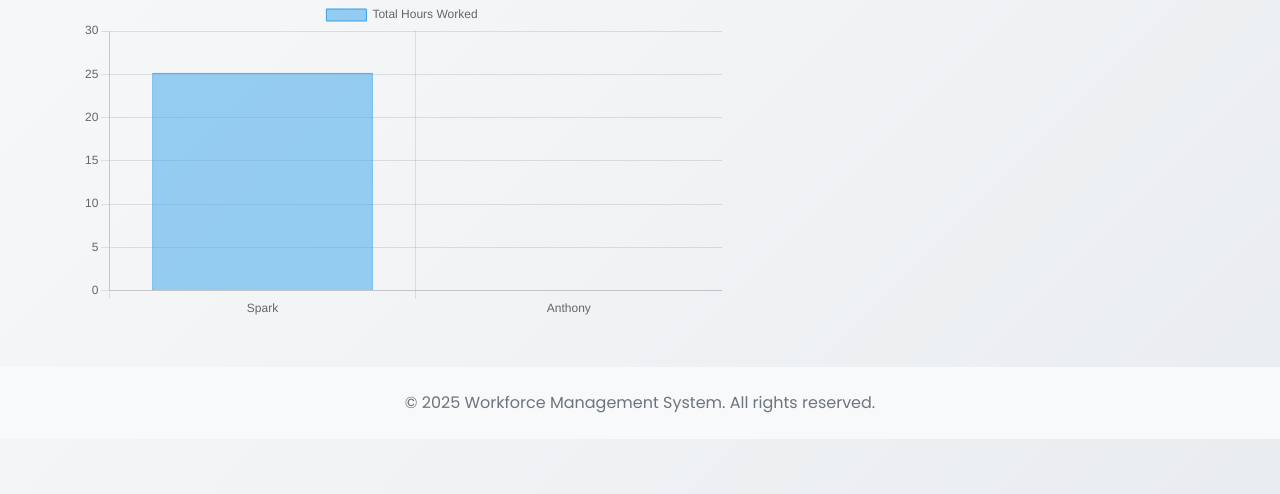
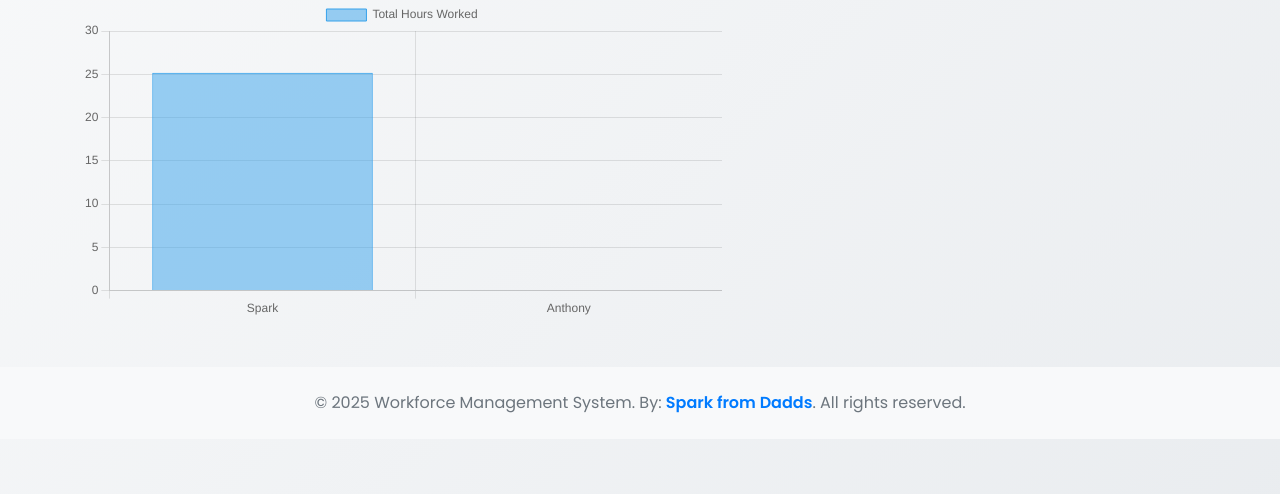
Before and after one commit to marley50000/Work-Place-Management, a Flask app: page /analytics in a window 1280 px wide; the page is wider, and only the part inside the window is pictured. Shown: the part 211-705 px from the top of that part. Run offline with Flask 3, Linux system fonts and the light colour scheme; a user stored in the database is signed in; some libraries are stand-ins or nearby versions.

Commit message:
Update base.html

```diff
--- a/wms/templates/base.html
+++ b/wms/templates/base.html
@@ -86,11 +86,15 @@
         {% block content %}{% endblock %}
     </div>
     <footer class="bg-light text-center text-muted py-4 mt-5">
-        <div class="container">
-            <p class="mb-0">© 2025 Workforce Management System. All rights reserved.</p>
-        </div>
-    </footer>
+  <div class="container">
+    <p class="mb-0">
+      © 2025 Workforce Management System. By:
+      <span style="color: #007BFF; font-weight: 600;">Spark from Dadds</span>.
+      All rights reserved.
+    </p>
+  </div>
+</footer>
+
     <script src="https://cdn.jsdelivr.net/npm/bootstrap@5.1.3/dist/js/bootstrap.bundle.min.js"></script>
 </body>
-
 </html>
```
